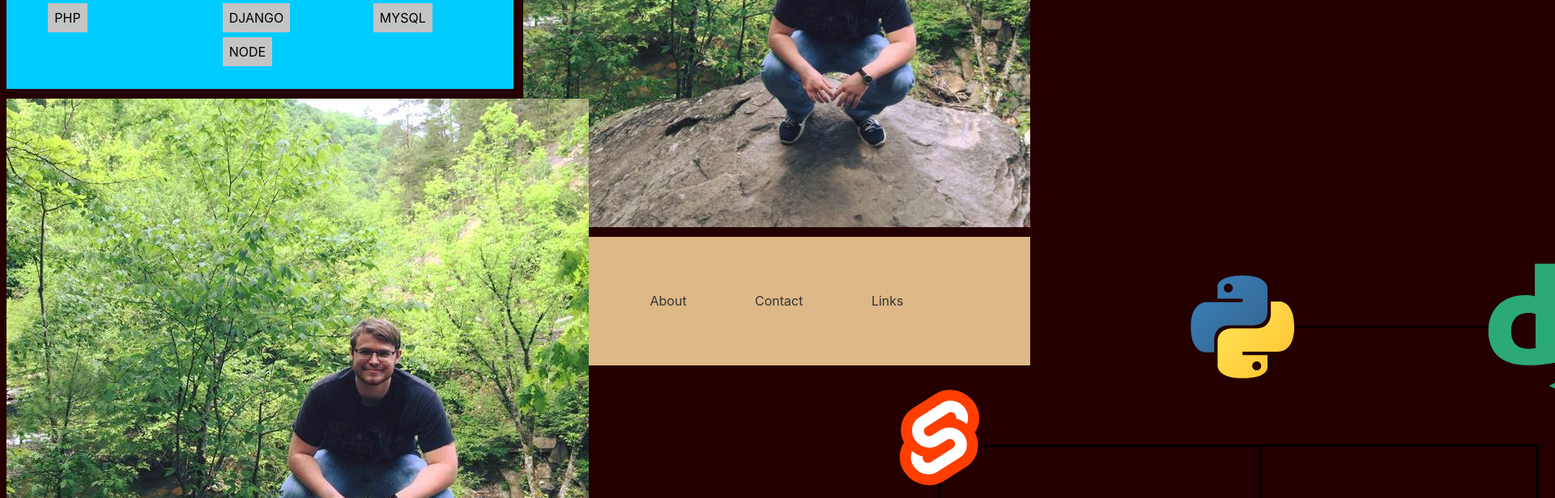
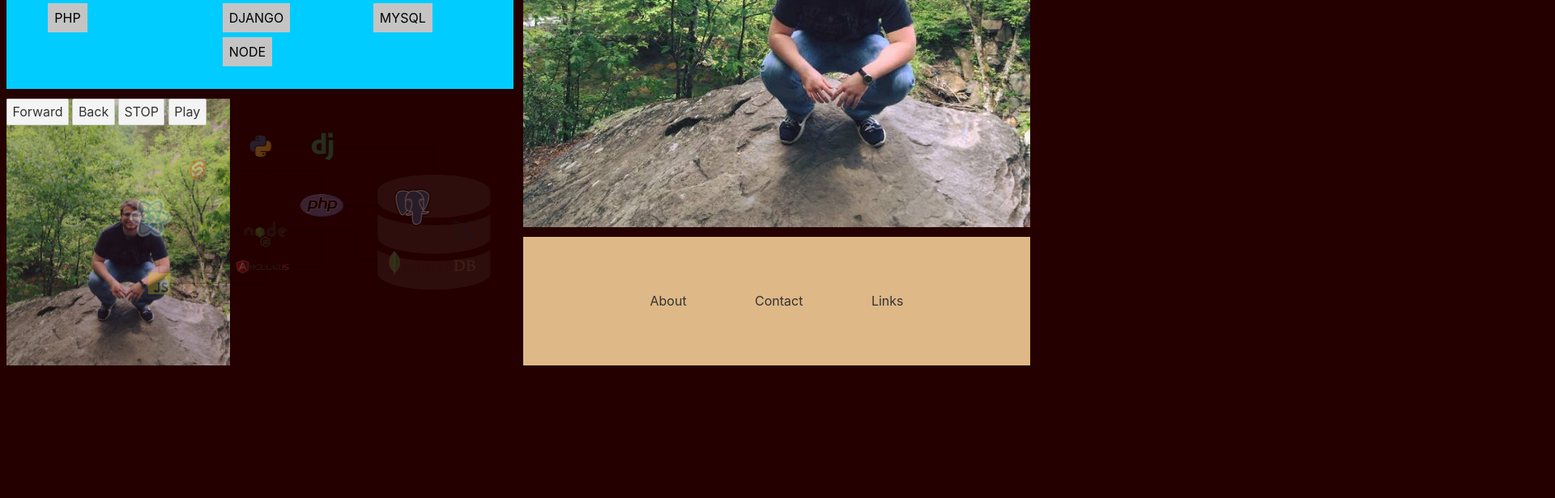
Before and after one commit to tsclay/portfolio-site, a Svelte app: page / in a window 1280 px wide. Shown: the part 340-956 px from the top of the page at 81% size, 1920 px wide, since content can reach past the window. After the commit the page ends 800 px from the top, so only its background shows below. Built offline with nearby package versions, Linux system fonts and the light colour scheme; a web font is replaced by a local one.

Commit message:
carousel is fully functional

```diff
--- a/public/css/main.css
+++ b/public/css/main.css
@@ -459,7 +459,7 @@ used in cases where img tags are not wrapped by a div.*/
 
 .img-fill {
   width: 100%;
-  height: auto;
+  height: 100%;
 }
 
 .img-center {
--- a/src/components/Projects.svelte
+++ b/src/components/Projects.svelte
@@ -1,9 +1,12 @@
 <script>
   import { onMount } from "svelte";
+  import { fly } from "svelte/transition";
   let links = ["/img/tim.jpg", "/img/drawing.svg", "/favicon.png"];
-  let duration = 750;
+  let duration = 5000;
   let timer = null;
   let isPlaying = false;
+  let step = 0;
+  const len = links.length;
 
   onMount(() => {
     play();
@@ -12,15 +15,15 @@
   const next = () => {
     console.log("next");
     if (isPlaying) stop();
-    const lastLink = links.shift();
-    links = [...links, lastLink];
+    step = (step + 1) % len;
+    console.log("next:", step);
   };
 
   const prev = () => {
     console.log("prev");
     if (isPlaying) stop();
-    const nextLink = links.pop();
-    links = [nextLink, ...links];
+    step = (step - 1 + len) % len;
+    console.log("prev:", step);
   };
 
   // Start carousel reel
@@ -28,8 +31,7 @@
     if (isPlaying) return;
     isPlaying = true;
     timer = setInterval(() => {
-      const lastLink = links.shift();
-      links = [...links, lastLink];
+      step = (step + 1) % len;
     }, duration);
     console.log("playing!");
   };
@@ -43,22 +45,34 @@
 
 <style>
   #project-carousel {
-    /* overflow: hidden; */
+    overflow: hidden;
     position: relative;
+  }
+
+  .child {
+    position: absolute;
+    top: 0;
+    left: 0;
+    height: 100%;
   }
 </style>
 
 <div id="project-carousel">
-  <div class="flex-row nowrap">
-    {#each links as link}
-      <div id="project-{link}">
-        <img src={link} alt="" />
+  {#each links as link, i}
+    {#if step === i}
+      <div
+        class="child"
+        in:fly={{ x: 200, duration: 1000 }}
+        out:fly={{ x: -200, duration: 1000 }}
+        id="project-{i}">
+        <img class="img-fill" src={link} alt="" />
       </div>
-    {/each}
+    {/if}
+  {/each}
+  <div class="pos-fixed">
+    <button on:click={next} type="button">Forward</button>
+    <button on:click={prev} type="button">Back</button>
+    <button on:click={stop} type="button">STOP</button>
+    <button on:click={play} type="button">Play</button>
   </div>
-
-  <button on:click={next} type="button">Forward</button>
-  <button on:click={prev} type="button">Back</button>
-  <button on:click={stop} type="button">STOP</button>
-  <button on:click={play} type="button">Play</button>
 </div>
```
